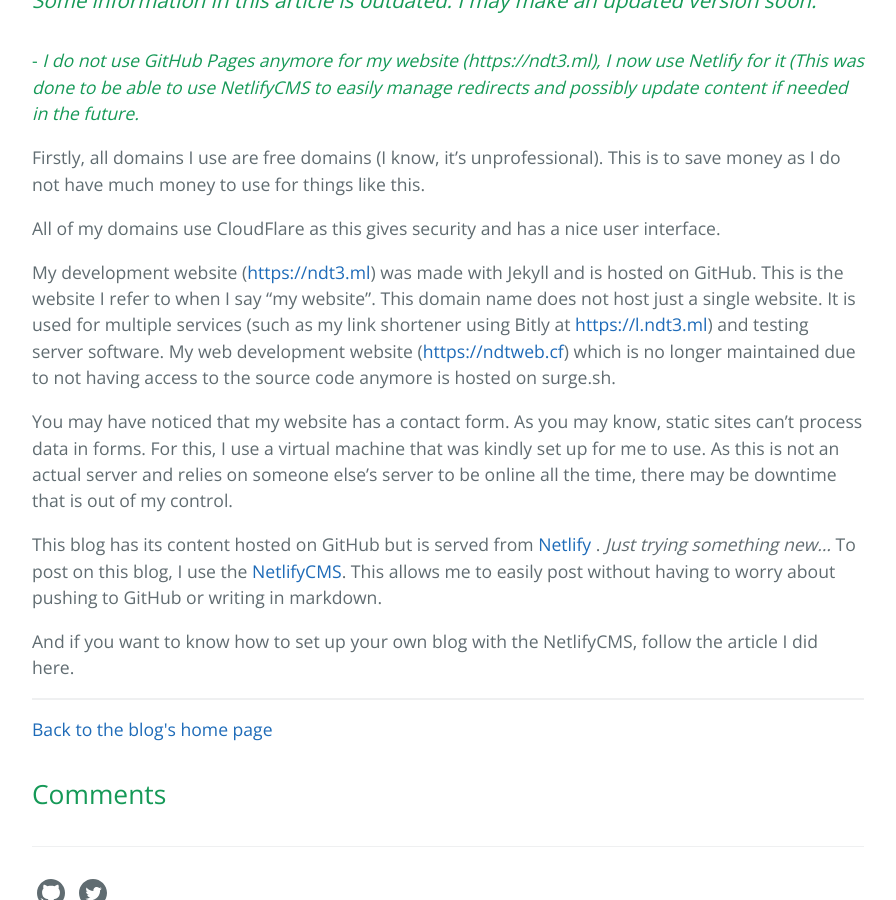
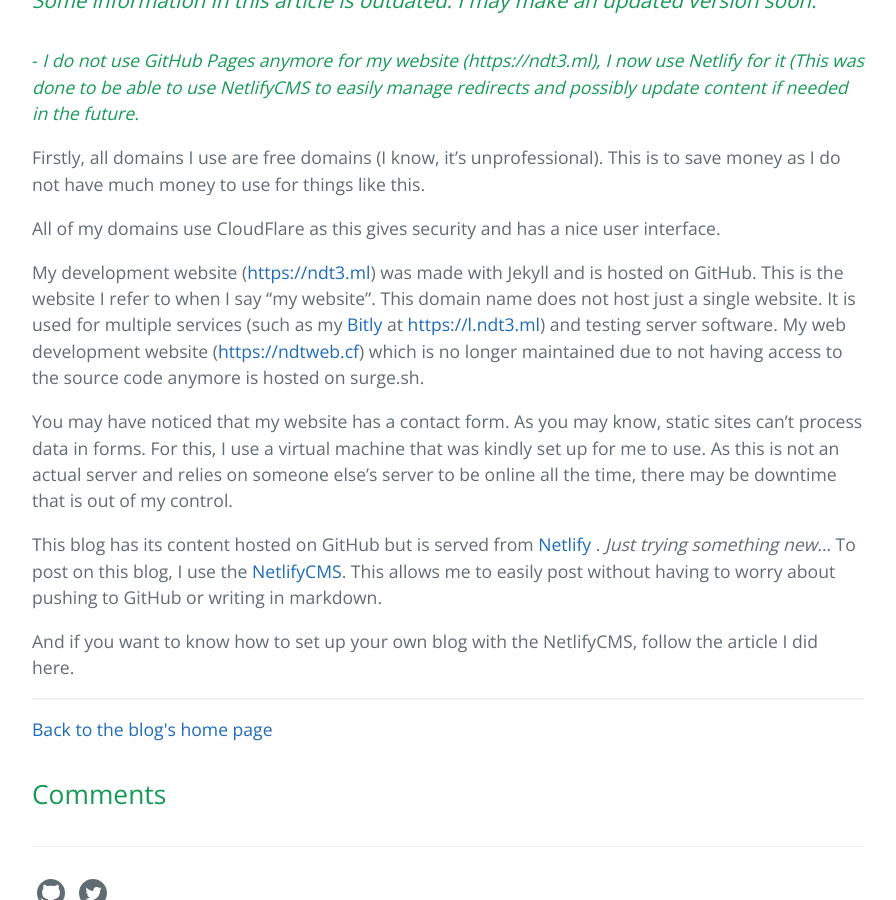
Before and after one commit to TrueWinter/blog, a Jekyll site: the page built from _posts/2017-09-09-how-i-set-up-all-of-this.md, in a window 1280 px wide and 900 px high, scrolled down 527 px. Shown: the whole window, without its empty margins (192-1088 px from the left). Built offline with Jekyll 4.4.1, drawn with Linux system fonts in a browser that asks for light colours; comment, search, counter and statistics services are not loaded.

Commit message:
Update Post “2017-09-09-how-i-set-up-all-of-this”

```diff
--- a/_posts/2017-09-09-how-i-set-up-all-of-this.md
+++ b/_posts/2017-09-09-how-i-set-up-all-of-this.md
@@ -11,7 +11,8 @@
 
 All of my domains use CloudFlare as this gives security and has a nice user interface.
 
-My development website ([https://ndt3.ml](https://ndt3.ml)) was made with Jekyll and is hosted on GitHub. This is the website I refer to when I say “my website”. This domain name does not host just a single website. It is used for multiple services (such as my link shortener using Bitly at [https://l.ndt3.ml](https://l.ndt3.ml)) and testing server software. My web development website ([https://ndtweb.cf](https://ndtweb.cf)) which is no longer maintained due to not having access to the source code anymore is hosted on surge.sh.
+My development website ([https://ndt3.ml](https://ndt3.ml))
+was made with Jekyll and is hosted on GitHub. This is the website I refer to when I say “my website”. This domain name does not host just a single website. It is used for multiple services (such as my [Bitly](https://bitly.com){:target="_blank"} at [https://l.ndt3.ml](https://l.ndt3.ml)) and testing server software. My web development website ([https://ndtweb.cf](https://ndtweb.cf)) which is no longer maintained due to not having access to the source code anymore is hosted on surge.sh.
 
 You may have noticed that my website has a contact form. As you may know, static sites can’t process data in forms. For this, I use a virtual machine that was kindly set up for me to use. As this is not an actual server and relies on someone else’s server to be online all the time, there may be downtime that is out of my control.
 
```
